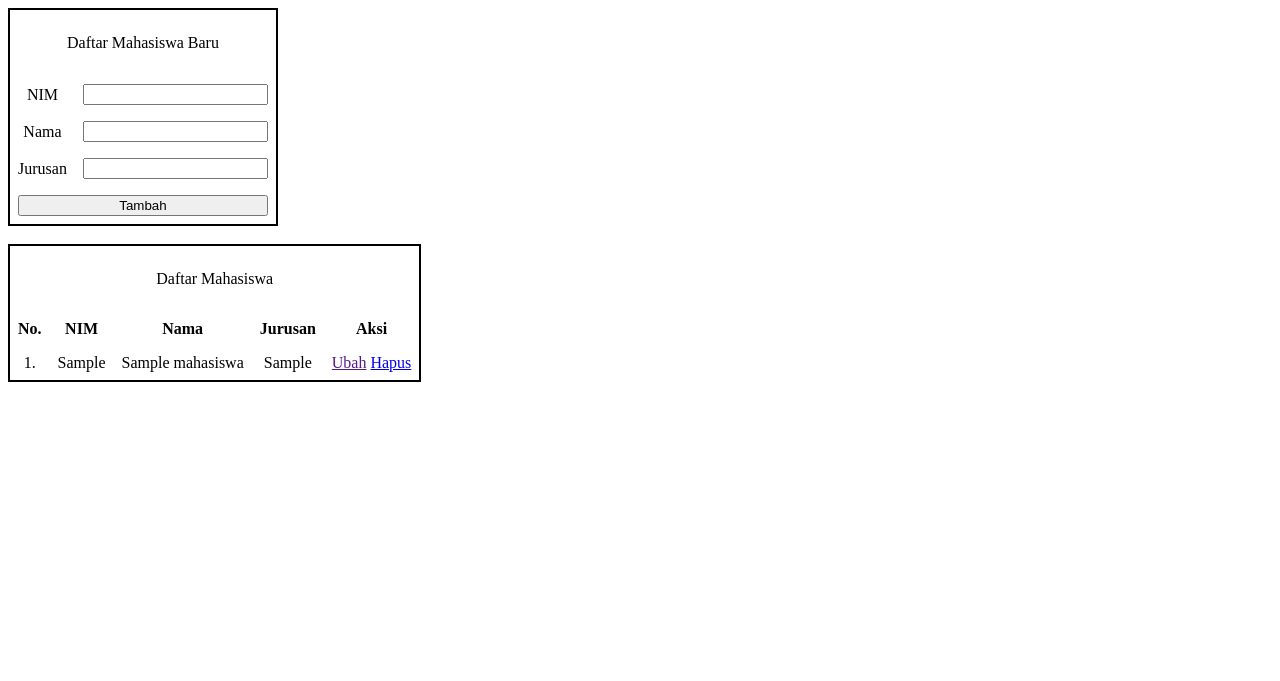
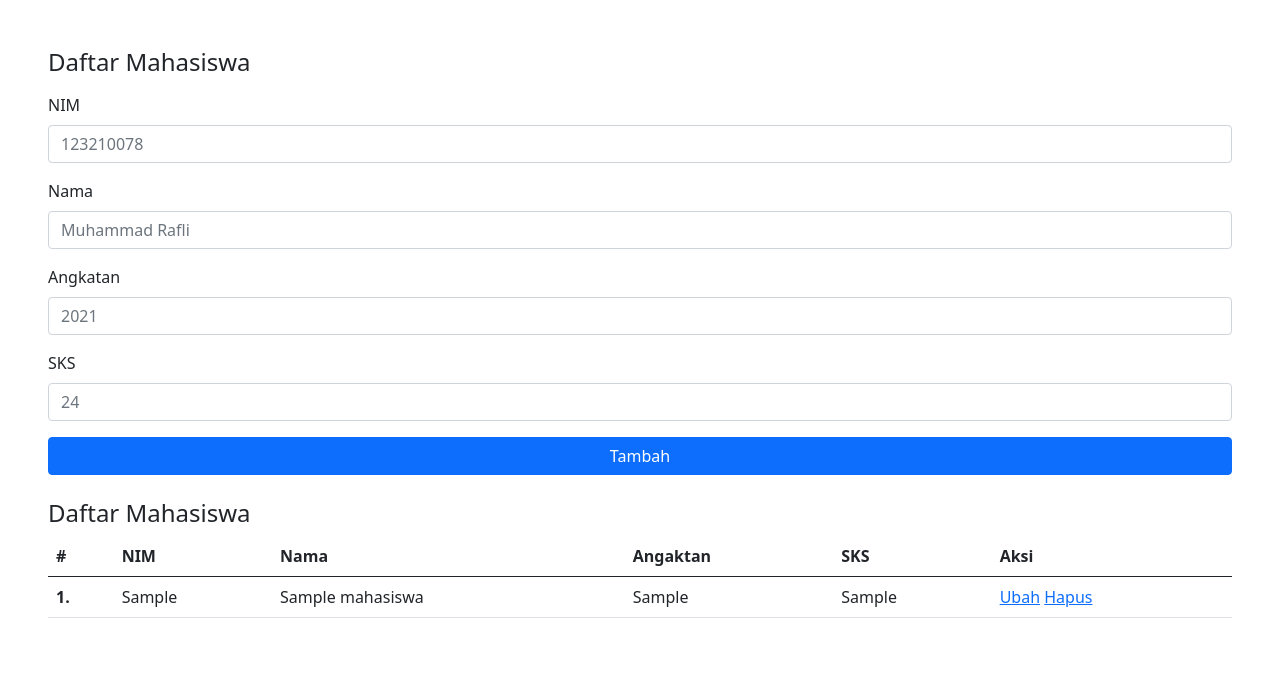
Before and after one commit to plirapli/iseng, a PHP site: page /index.php in a window 1280 px wide. Shown: the top 681 px of the page. Run offline with PHP 8.4, Linux system fonts and the light colour scheme; tables that the repository leaves empty or names only in its code hold one stand-in row (values such as "Sample post").

Commit message:
add pertemuan 6

```diff
--- a/pemweb/php/dbConnect/functions.php
+++ b/pemweb/php/dbConnect/functions.php
@@ -1,7 +1,15 @@
 <?php
 
 // Konek ke DB
-$connection =  mysqli_connect('localhost', 'rafli', '123', 'latihan_php');
+// $username = $_ENV["DATABASE_USERNAME"];
+// $passwd = $_ENV["DATABASE_PASSWORD"];
+// $db_name = $_ENV["DATABASE_NAME"];
+
+$username = "root";
+$passwd = "";
+$db_name = "test";
+
+$connection =  mysqli_connect('localhost', $username, $passwd, $db_name);
 
 // Select All Data
 function query($query)
@@ -28,11 +36,13 @@ function tambah($data)
 
   $nim = htmlspecialchars($data["nim"]);
   $nama = htmlspecialchars($data["nama"]);
-  $jurusan = htmlspecialchars($data["jurusan"]);
+  $angkatan = htmlspecialchars($data["angkatan"]);
+  $sks = htmlspecialchars($data["sks"]);
+  // $jurusan = htmlspecialchars($data["jurusan"]);
 
   // Query (INSERT DATA)
   $query = "INSERT INTO mahasiswa VALUES(
-    '', '$nama', '$nim', '$jurusan'
+    '', '$nim', '$nama', '$angkatan', '$sks'
   )";
 
   mysqli_query($connection, $query);
--- a/pemweb/php/dbConnect/index.php
+++ b/pemweb/php/dbConnect/index.php
@@ -35,99 +35,78 @@ if (isset($_GET["id"])) {
   <meta http-equiv="X-UA-Compatible" content="IE=edge">
   <meta name="viewport" content="width=device-width, initial-scale=1.0">
   <title>Document</title>
+  <link href="https://cdn.jsdelivr.net/npm/bootstrap@5.0.2/dist/css/bootstrap.min.css" rel="stylesheet" integrity="sha384-EVSTQN3/azprG1Anm3QDgpJLIm9Nao0Yz1ztcQTwFspd3yD65VohhpuuCOmLASjC" crossorigin="anonymous">
 
   <style>
-    table {
-      border-spacing: 0;
-      border: 2px solid black;
-    }
 
-    th,
-    td {
-      padding: 0.5rem;
-      margin: 0;
-      text-align: center;
-    }
-
-    td>button {
-      width: 100%;
-    }
   </style>
 </head>
 
 <body>
+  <div class="p-5 pb-0">
+    <h4 class="mb-3">Daftar Mahasiswa</h4>
     <form action="index.php" method="POST">
-    <table>
-      <tr>
-        <td colspan="2">
-          <p>Daftar Mahasiswa Baru</p>
-        </td>
-      </tr>
-      <tr>
-        <td>
-          <label for="nim">NIM</label>
-        </td>
-        <td>
-          <input type="text" name="nim" id="nim" required>
-        </td>
-      </tr>
-      <tr>
-        <td>
-          <label for="nama">Nama</label>
-        </td>
-        <td>
-          <input type="text" name="nama" id="nama" required>
-        </td>
-      </tr>
-      <tr>
-        <td>
-          <label for="nama">Jurusan</label>
-        </td>
-        <td>
-          <input type="text" name="jurusan" id="jurusan" required>
-        </td>
-      </tr>
-      <tr>
-        <td colspan="2">
-          <button type="submit" name="submit">Tambah</button>
-        </td>
-      </tr>
+      <div class="mb-3">
+        <label for="inputNim" class="form-label">NIM</label>
+        <input type="number" class="form-control" id="inputNim" name="nim" placeholder="123210078">
+      </div>
+      <div class="mb-3">
+        <label for="inputNama" class="form-label">Nama</label>
+        <input type="text" class="form-control" id="inputNama" name="nama" placeholder="Muhammad Rafli">
+      </div>
+      <div class="mb-3">
+        <label for="inputAngkatan" class="form-label">Angkatan</label>
+        <input type="text" class="form-control" id="inputAngkatan" name="angkatan" placeholder="2021">
+      </div>
+      <div class="mb-3">
+        <label for="inputSks" class="form-label">SKS</label>
+        <input type="text" class="form-control" id="inoutSks" name="sks" placeholder="24">
+      </div>
+      <button type="submit" name="submit" class="btn btn-primary w-100">Tambah</button>
     </form>
-  </table>
+  </div>
 
-  <br>
-
-  <table>
+  <div class="p-5 pt-0 mt-4">
+    <h4>Daftar Mahasiswa</h4>
+    <table class="table">
       <thead>
         <tr>
-        <td colspan="5">
-          <p>Daftar Mahasiswa</p>
-        </td>
-      </tr>
-      <tr>
-        <th>No.</th>
-        <th>NIM</th>
-        <th>Nama</th>
-        <th>Jurusan</th>
-        <th>Aksi</th>
+          <th scope="col">#</th>
+          <th scope="col">NIM</th>
+          <th scope="col">Nama</th>
+          <th scope="col">Angaktan</th>
+          <th scope="col">SKS</th>
+          <th scope="col">Aksi</th>
         </tr>
       </thead>
       <tbody>
         <?php $no = 1; ?>
         <?php foreach ($mahasiswa as $mhs) : ?>
           <tr>
-          <td><?= $no++; ?>.</td>
+            <th scope="row"><?= $no++; ?>.</th>
             <td><?= $mhs["nim"]; ?></td>
             <td><?= $mhs["nama"]; ?></td>
-          <td><?= $mhs["jurusan"]; ?></td>
+            <td><?= $mhs["angkatan"]; ?></td>
+            <td><?= $mhs["sks"]; ?></td>
             <td>
               <a href="">Ubah</a>
               <a href="index.php?id=<?= $mhs["id"] ?>">Hapus</a>
             </td>
           </tr>
         <?php endforeach; ?>
+        <!--
+        <tr>
+          <th scope="row">1</th>
+          <td>Mark</td>
+          <td>Otto</td>
+          <td>@mdo</td>
+          <td>@mdo</td>
+        </tr> -->
       </tbody>
     </table>
+  </div>
+
+  <script src="https://cdn.jsdelivr.net/npm/bootstrap@5.0.2/dist/js/bootstrap.bundle.min.js" integrity="sha384-MrcW6ZMFYlzcLA8Nl+NtUVF0sA7MsXsP1UyJoMp4YLEuNSfAP+JcXn/tWtIaxVXM" crossorigin="anonymous"></script>
 </body>
 
 </html>
```
Lines whose indentation alone changed are shown as unchanged.
